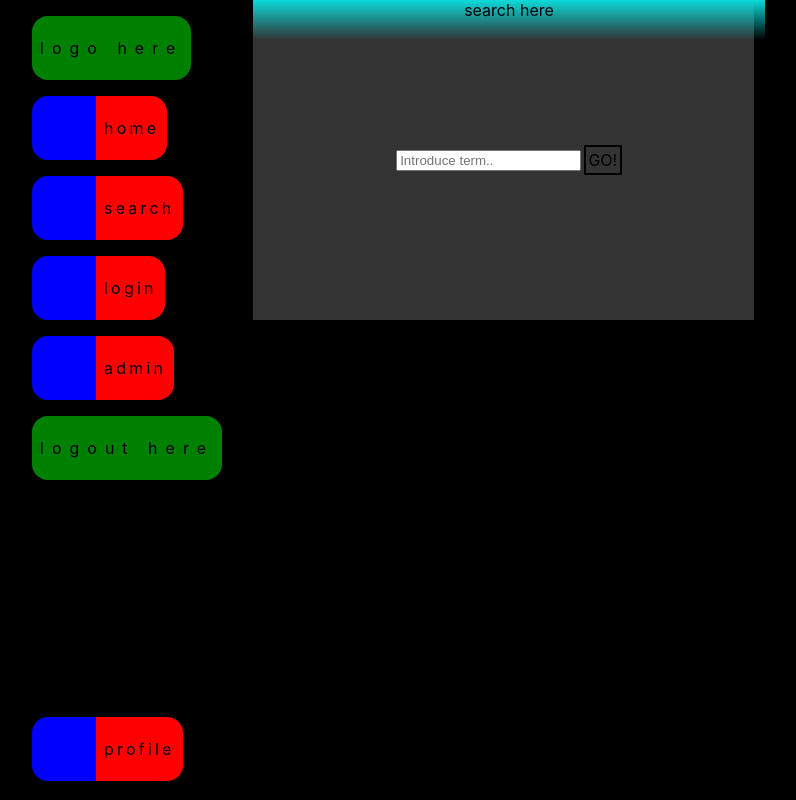
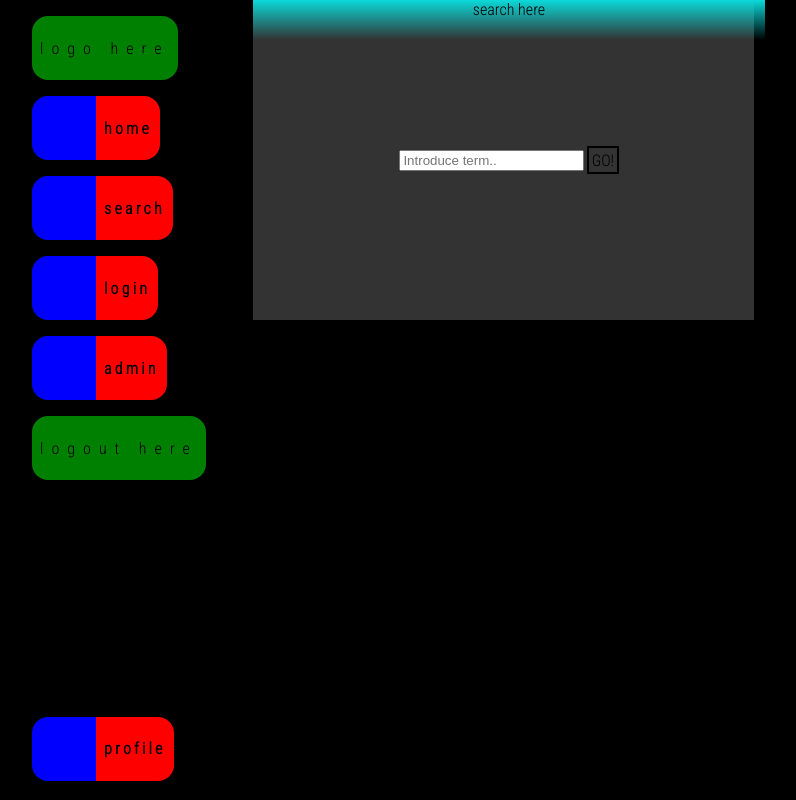
Before and after one commit to suku60/frontend-project-6, a React (Create React App) app: page /search in a window 1280 px wide. Shown: the whole page, without its empty margins (131-927 px from the left). Built offline with nearby package versions, Linux system fonts and the light colour scheme.

Commit message:
New font added.

```diff
--- a/src/App.css
+++ b/src/App.css
@@ -1,4 +1,6 @@
 /* @import url('CSS/main.css'); */
+
+@import url('https://fonts.googleapis.com/css2?family=Roboto+Condensed:wght@300&display=swap');
 
 .App {
 
@@ -9,6 +11,8 @@
 
   min-height: 100vh;
   max-height: 100vh;
+
+  font-family: 'Roboto Condensed', sans-serif;
 
 
 /*
--- a/src/Components/NavigationButton/NavigationButton.css
+++ b/src/Components/NavigationButton/NavigationButton.css
@@ -32,6 +32,8 @@
     height: 4em;
     width: fit-content;
 
+    font-weight: 600;
+
 
     /* z-index: 20;
     position: absolute; */
--- a/src/assets/CSS/main.css
+++ b/src/assets/CSS/main.css
@@ -1,3 +1,5 @@
+@import url('https://fonts.googleapis.com/css2?family=Roboto+Condensed:wght@300&display=swap');
+
 :root {
 
     --color-dark-1: hsl(0, 0%, 0%);
```
